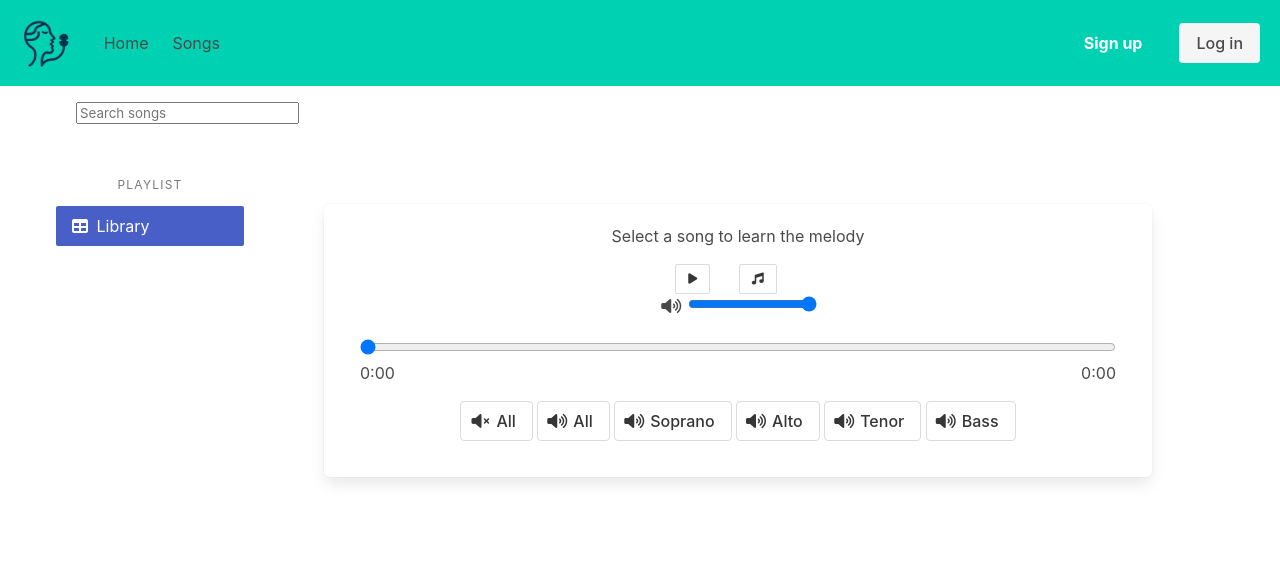
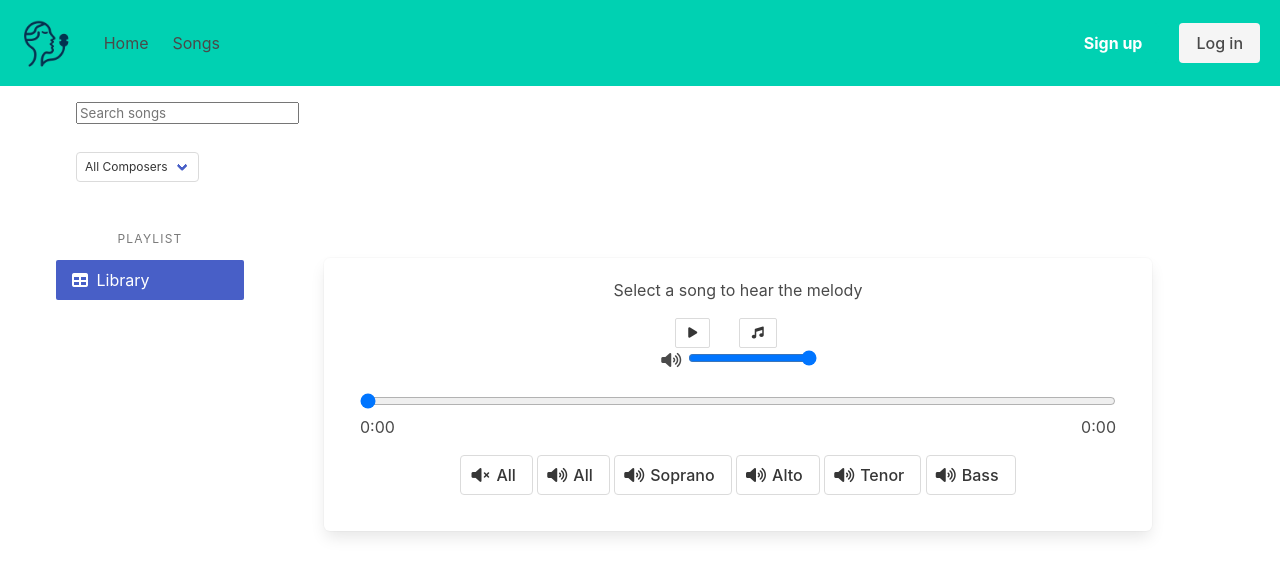
Before and after one commit to Toteya/ehanganomawi, a Flask app: template web_app/templates/songs.html in a window 1280 px wide. Shown: the top 571 px of the page. Before the commit the page ends 483 px from the top, so only its background shows below. Run offline with Flask 3, Linux system fonts and the light colour scheme; the template is opened without the code that fills it, so the values that code supplies are empty; parts of the project's set-up code (start-up, migrations or seed data) failed here and were passed over; some libraries are stand-ins or nearby versions.

Commit message:
added dropdown menu: filter songs by composer

```diff
--- a/web_app/templates/songs.html
+++ b/web_app/templates/songs.html
@@ -16,6 +16,21 @@
               </input>
             </div>
 
+            <!-- Composers filter dropdown  -->
+            <div class="navbar-item">
+              <div class="control">
+                <div class="select is-small my-1">
+                  <select id="select-composer">
+                    <option class="composer"> All Composers</option>
+                    {% for composer in composers %}
+                      <option class="composer" data-id="{{ composer.id }}">{{ composer.name }}</option>
+                    {% endfor %}
+                    <!-- <option>With options</option> -->
+                  </select>
+                </div>
+              </div>
+            </div>
+
           </div>
           <label for="menu-toggle" class="nav-toggle">
             <span></span>
@@ -24,7 +39,7 @@
           </label>
           <input type="checkbox" id="menu-toggle" class="navbar-burger is-hidden">
           <div class="nav-right nav-menu" style="max-height: 15rem; overflow-y: auto;">
-            <ul class="songs">
+            <ul id="nav-songlist" class="songs">
               <li>
                 <a class="nav-item is-tab is-hidden-tablet">
                   <span class="icon"><i class="fas fa-table"></i></span> Library
@@ -46,7 +61,7 @@
         <!-- playlist sidebar -->
         <aside class="column px-1 is-2 is-mobile is-fullheight section is-hidden-mobile" style="overflow: auto;">
           <p class="menu-label">Playlist</p>
-          <ul class="songs menu-list">
+          <ul id="side-songlist" class="songs menu-list">
             <!-- list of Songs -->
             {% for song in songs %}
               <li>
@@ -72,7 +87,7 @@
           <div class="section">
             <!-- media player -->
             <div id="audio-player" class="box m-4">
-              <p class="song-title mb-4">Select a song to learn the melody</p>
+              <p class="song-title mb-4">Select a song to hear the melody</p>
               <!-- audio sources -->
               <div style="display: none;">
                 <audio id="soprano" controls>
```
